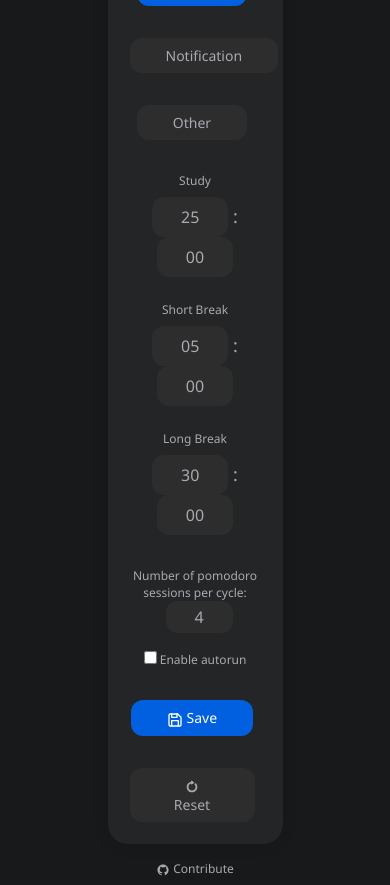
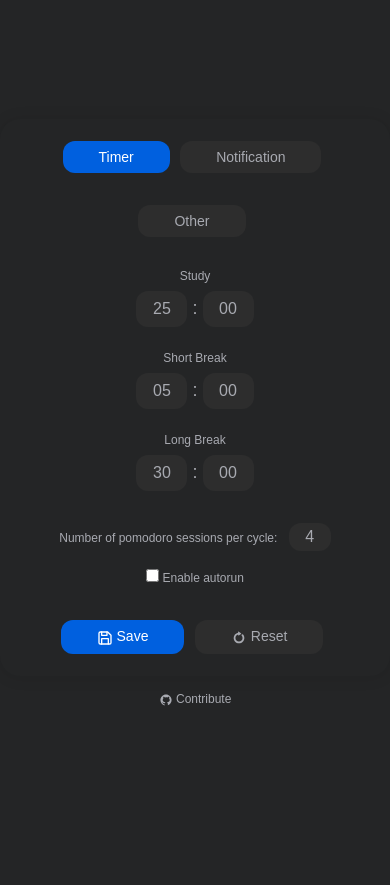
Before and after one commit to StudyTimer-Extension/StudyTimer, a browser extension: page options/options.html in a window 390 px wide. After the commit the page ends 844 px from the top, so only its background shows below. Drawn offline with Linux system fonts and the light colour scheme.

Commit message:
Simplify stylesheets

```diff
--- a/options/css/options.css
+++ b/options/css/options.css
@@ -4,22 +4,20 @@
 	--background-color: #18191a;
 	--button-color: #2D2D2D;
 	--hover-color: #3a3b3c;
-	/* --font-color: #737373;
-	--content-color: #ffffff;
-	--background-color: #f3f3f3;
-	--button-color: #f3f3f3;
-	--hover-color: #e4e4e4; */
 }
 
 * {
 	margin: 0;
 	padding: 0;
-	font-family: "Segoe UI", "Ubuntu", "San Francisco", "Arial";
+	font-family: "Arial";
 	font-weight: 400;
 	text-align: center;
 }
 
 body {
+	height: 100vh;
+	display: flex;
+	justify-content: center;
 	background-color: var(--background-color);
 }
 
@@ -30,15 +28,13 @@ h2 {
 }
 
 #box {
-	position: absolute;
+	width: 600px;
 	display: flex;
-	align-items: center;
 	justify-content: center;
 	flex-direction: column;
 }
 
 #content {
-	width: calc(100% - 64px);
 	padding: 22px;
 	border-radius: 20px;
 	box-shadow: 0 1px 16px rgba(12, 12, 13, 0.1);
@@ -47,6 +43,11 @@ h2 {
 
 #pomodorosMessage {
 	padding-top: 8px;
+}
+
+#numberPomodoros {
+	margin-left: 8px;
+	padding: 4px 0;
 }
 
 #feedbackMessage {
@@ -61,19 +62,9 @@ h2 {
 	display: none !important;
 }
 
-.textInput {
-	margin-bottom: 24px;
-	font-size: 18px;
-	color: var(--font-color);
-}
-
 .caption {
 	margin-bottom: 18px;
 	font-size: 12px;
-	color: var(--font-color);
-}
-
-.caption label {
 	color: var(--font-color);
 }
 
@@ -95,16 +86,22 @@ svg path {
 	stroke: #fff;
 }
 
+.caption svg {
+	width: 14px;
+}
+
+/* Text Input */
+.textInput {
+	margin-bottom: 24px;
+	font-size: 18px;
+	color: var(--font-color);
+}
+
 input {
 	color: var(--font-color) !important;
 	background-color: var(--button-color);
 }
 
-.caption svg {
-	width: 14px;
-}
-
-/* Text Input */
 input[type=text] {
 	padding: 8px 0;
 	font-size: 16px;
@@ -116,11 +113,6 @@ input[type=text] {
 
 input[type=text]:focus {
 	border-color: #0060df;
-}
-
-#numberPomodoros {
-	margin-left: 8px;
-	padding: 4px 0;
 }
 
 #notification input[type=text]{
@@ -204,52 +196,25 @@ a:active {
 /* Slider */
 #slider {
 	display: flex;
-	align-items: center;
 	justify-content: center;
-	flex-direction: row;
 }
 
 #slider label, #slider span {
 	padding: 0px 8px;
 }
 
+/* Prevent slider shift when set to 100 */
 #slider span {
 	width: 5px;
 }
 
-/* Responsive adaptation for different screen sizes */
-@media(max-width: 1280px) {
+/* Responsive adaptation */
+@media(max-width: 640px) {
+	body {
+		background-color: var(--content-color);
+	}
+
 	#box {
-		width: 50%;
-		height: 85%;
-		top: 7.5%;
-		left: 25%;
+		width: 100%;
 	}
 }
-
-@media(min-width: 1281px) and (max-width: 1600px) {
-	#box {
-		width: 40%;
-		height: 80%;
-		top: 10%;
-		left: 30%;
-	}
-}
-
-@media(min-width: 1601px) and (max-width: 1799px) {
-	#box {
-		width: 35%;
-		height: 70%;
-		top: 15%;
-		left: 32.5%;
-	}
-}
-
-@media(min-width: 1800px) {
-	#box {
-		width: 35%;
-		height: 55%;
-		top: 22.5%;
-		left: 32.5%;
-	}
-}
--- a/popup/css/popup.css
+++ b/popup/css/popup.css
@@ -2,18 +2,15 @@
 	--progress-stroke: 0;
 	--progress-opacity: 1;
 	--progress-color: #000;
+
 	--font-color: #a8aab1;
 	--background-color: #242526;
 	--hover-color: #3a3b3c;
 	--primary-hover-color: rgba(0, 0, 0, 0.8);
-	/* --font-color: #737373;
-	--background-color: #ffffff;
-	--hover-color: #e4e4e4;
-	--primary-hover-color: rgba(0, 0, 0, 0.23); */
 }
 
 * {
-	font-family: "Segoe UI", "Ubuntu", "San Francisco", "Arial";
+	font-family: "Arial";
 	text-align: center;
 }
 
@@ -23,26 +20,19 @@ body {
 	background-color: var(--background-color);
 }
 
-.button svg path {
-	fill: var(--background-color);
-}
-
 #caption {
 	font-size: 22px;
 	margin-bottom: 6px;
 }
 
 #pomodoros {
-	height: 16px;
 	padding: 10px 0;
 	font-size: 12px;
 	margin-bottom: 10px;
 }
 
 #action {
-	width: 100%;
 	display: flex;
-	flex-direction: row;
 	align-items: center;
 	justify-content: center;
 	margin-bottom: 8px;
@@ -52,17 +42,20 @@ body {
 .button {
 	width: 51px;
 	height: 39px;
-	padding-top: 16px;
-	padding-left: 4px;
-	margin: 0 16px 0px 16px;
+	padding: 16px 0 0 4px;
+	margin: 0 16px;
 	border-radius: 50%;
 	cursor: pointer;
 	outline: none;
 }
 
-#pause {
+.button #pause {
 	width: 55px;
 	padding-left: 0;
+}
+
+.button svg path {
+	fill: var(--background-color);
 }
 
 .primary {
@@ -73,6 +66,11 @@ body {
 
 .primary:hover {
 	box-shadow: 0 3px 6px var(--primary-hover-color), 0 3px 6px var(--primary-hover-color);
+}
+
+.primary svg {
+	width: 22px;
+	fill: white;
 }
 
 .ghost {
@@ -93,11 +91,6 @@ body {
 .ghost svg {
 	width: 22px;
 	fill: var(--font-color);
-}
-
-.primary svg {
-	width: 22px;
-	fill: white;
 }
 
 /* Progress Bar */
```
